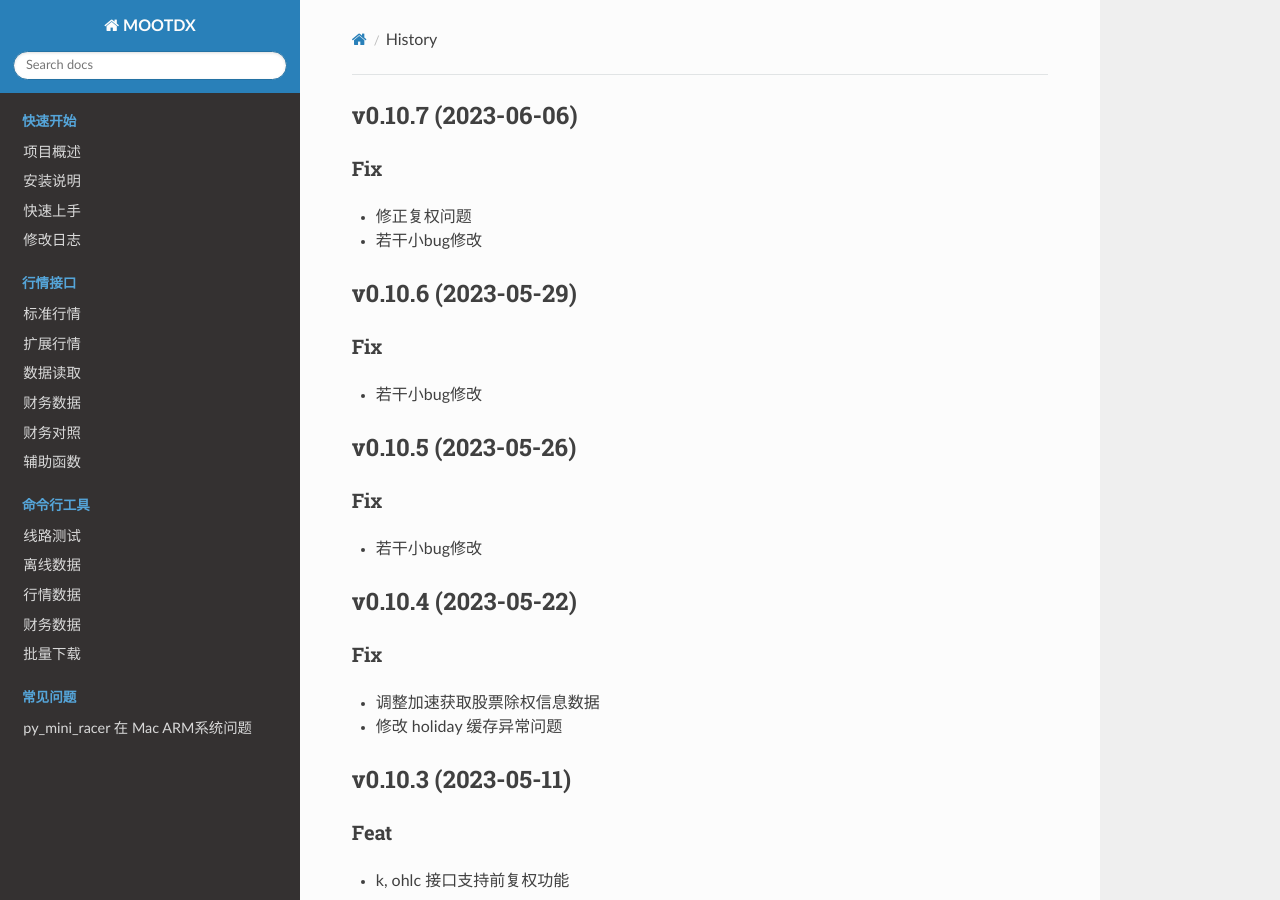
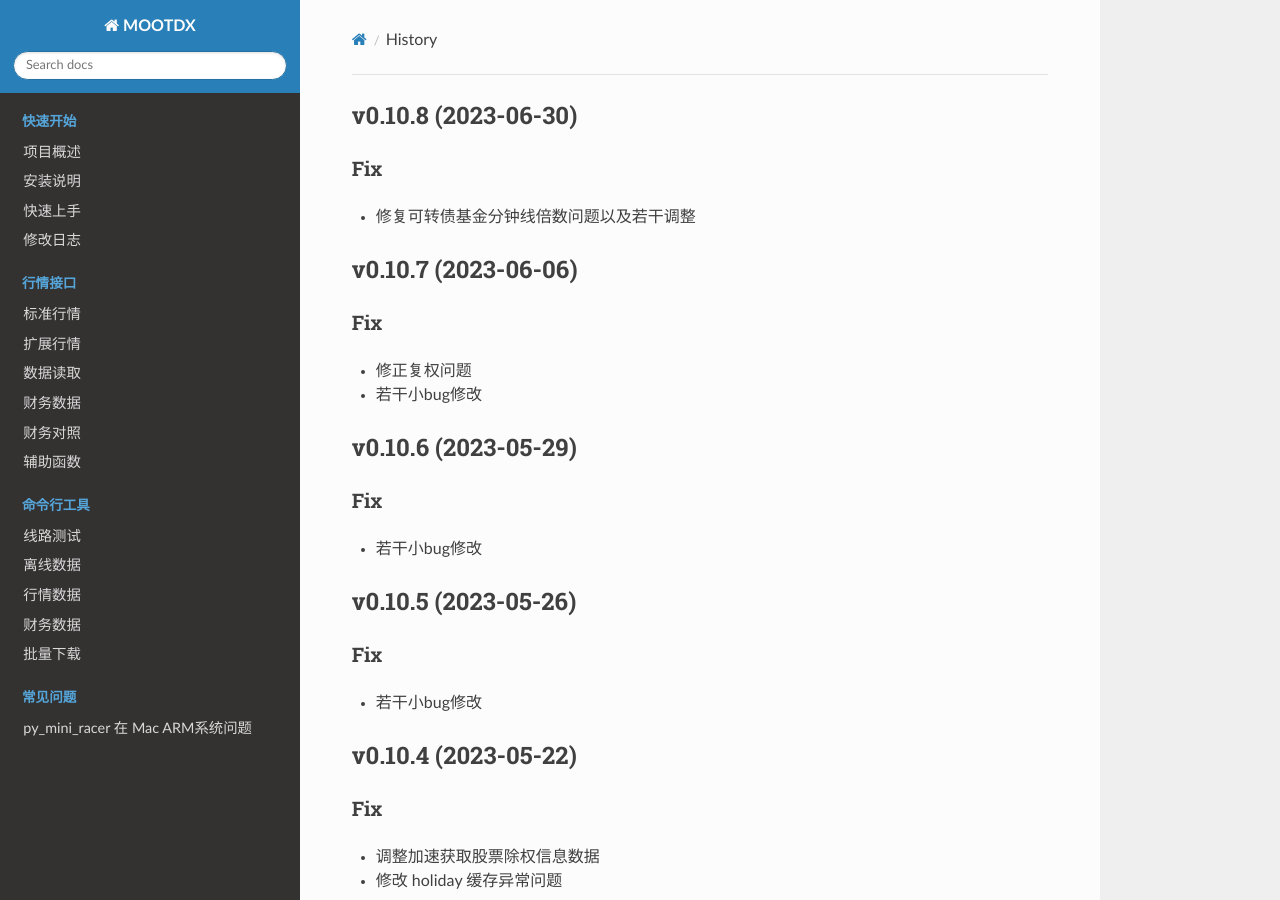
Before and after one commit to mootdx/mootdx, an MkDocs documentation site: the page built from docs/history.md, in a window 1280 px wide and 900 px high. Built offline with MkDocs 1.6.1, drawn with Linux system fonts in a browser that asks for light colours; nearby versions of some CDN libraries.

Commit message:
bump: version 0.10.7 → 0.10.8

```diff
--- a/docs/history.md
+++ b/docs/history.md
@@ -1,3 +1,9 @@
+## v0.10.8 (2023-06-30)
+
+### Fix
+
+- 修复可转债基金分钟线倍数问题以及若干调整
+
 ## v0.10.7 (2023-06-06)
 
 ### Fix
--- a/mootdx/__init__.py
+++ b/mootdx/__init__.py
@@ -5,5 +5,5 @@ from mootdx.consts import HQ_HOSTS
 from mootdx.server import server
 from mootdx.utils import get_config_path
 
-__version__ = '0.10.7'
+__version__ = '0.10.8'
 __author__ = 'bopo.wang <ibopo@126.com>'
--- a/pyproject.toml
+++ b/pyproject.toml
@@ -1,6 +1,6 @@
 [tool.poetry]
 name = "mootdx"
-version = "0.10.7"
+version = "0.10.8"
 description = "通达信数据读取接口."
 authors = ["bopo <ibopo@126.com>"]
 readme = "README.md"
```
